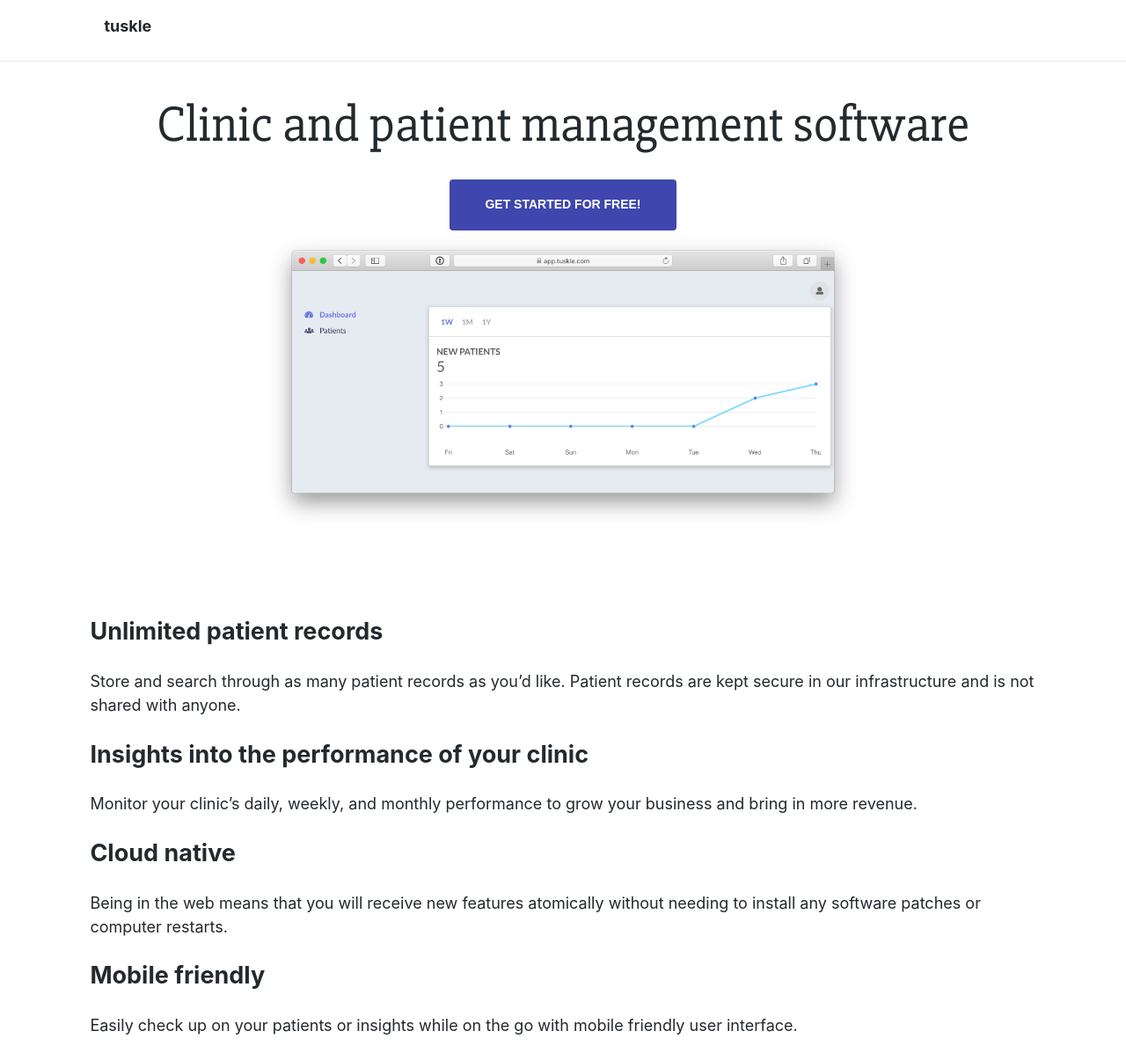
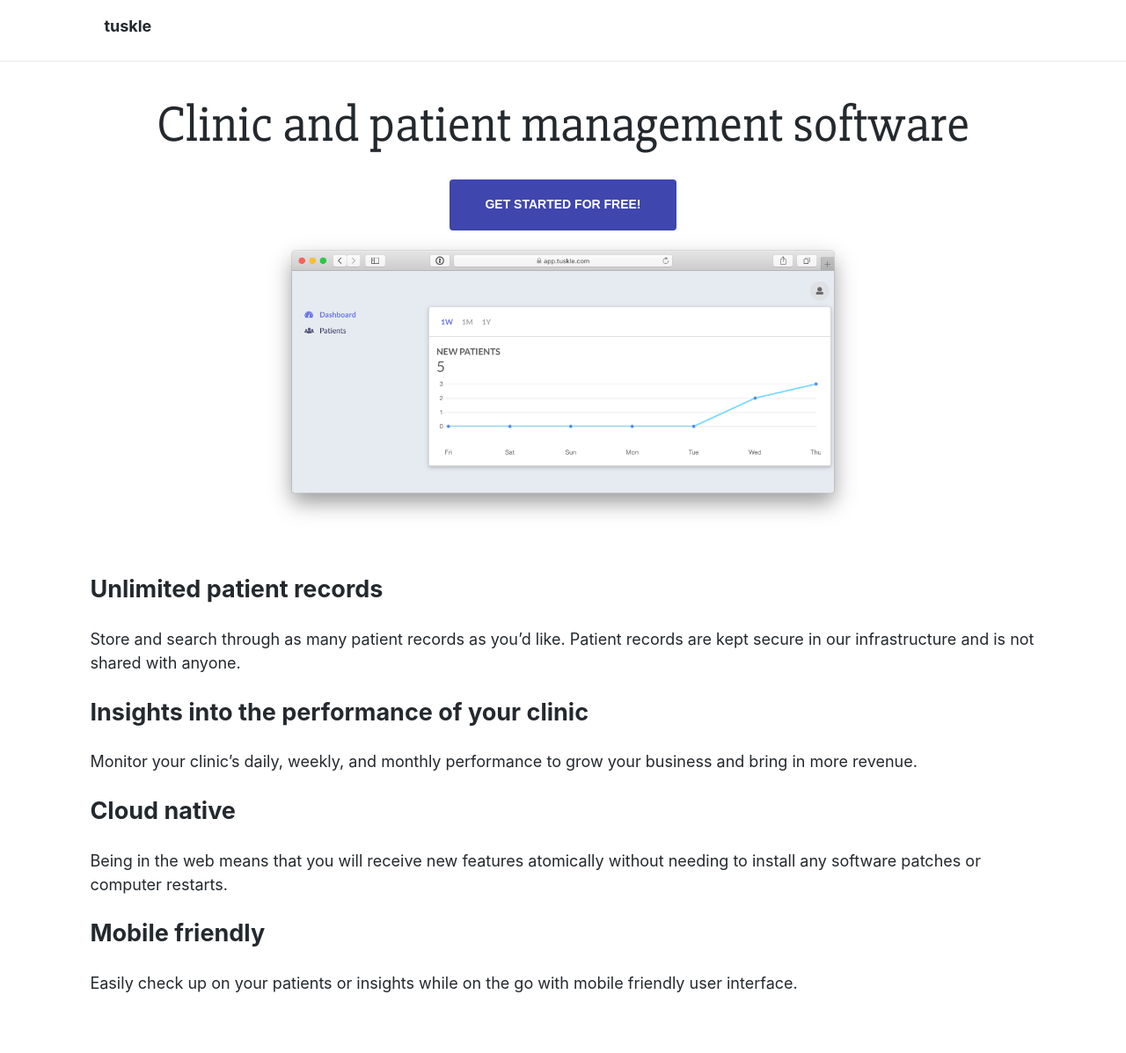
Before and after one commit to tusklehq/tuskle.github.io, a Jekyll site: the page built from index.md, in a window 1280 px wide. Shown: the whole page at 88% size. Built offline with Jekyll 4.4.1, drawn with Linux system fonts in a browser that asks for light colours; our own code applies the rules of GitHub Pages for plain Markdown files; after the commit the page ends 1149 px from its top, so only the background shows below that.

Commit message:
only add 1rem of padding to the bottom of hero image

```diff
--- a/_sass/_home-page.scss
+++ b/_sass/_home-page.scss
@@ -29,6 +29,10 @@
     .page-home.page-home .o-hero__header__headline {
         font-size: 3.6rem;
     }
+    .page-home.page-home {
+        // padding-top: 10rem;
+        padding-bottom: 1rem;
+    }
     .o-hero.page-home img {
         max-width: 684px;
     }
--- a/assets/css/main.scss
+++ b/assets/css/main.scss
@@ -33,10 +33,3 @@
     margin: 0 auto;
     padding: 0 8vw;
 }
-
-@media screen and (min-width: 64rem) {
-    .page-home.page-home {
-        // padding-top: 10rem;
-        padding-bottom: 4rem;
-    }
-}
```
